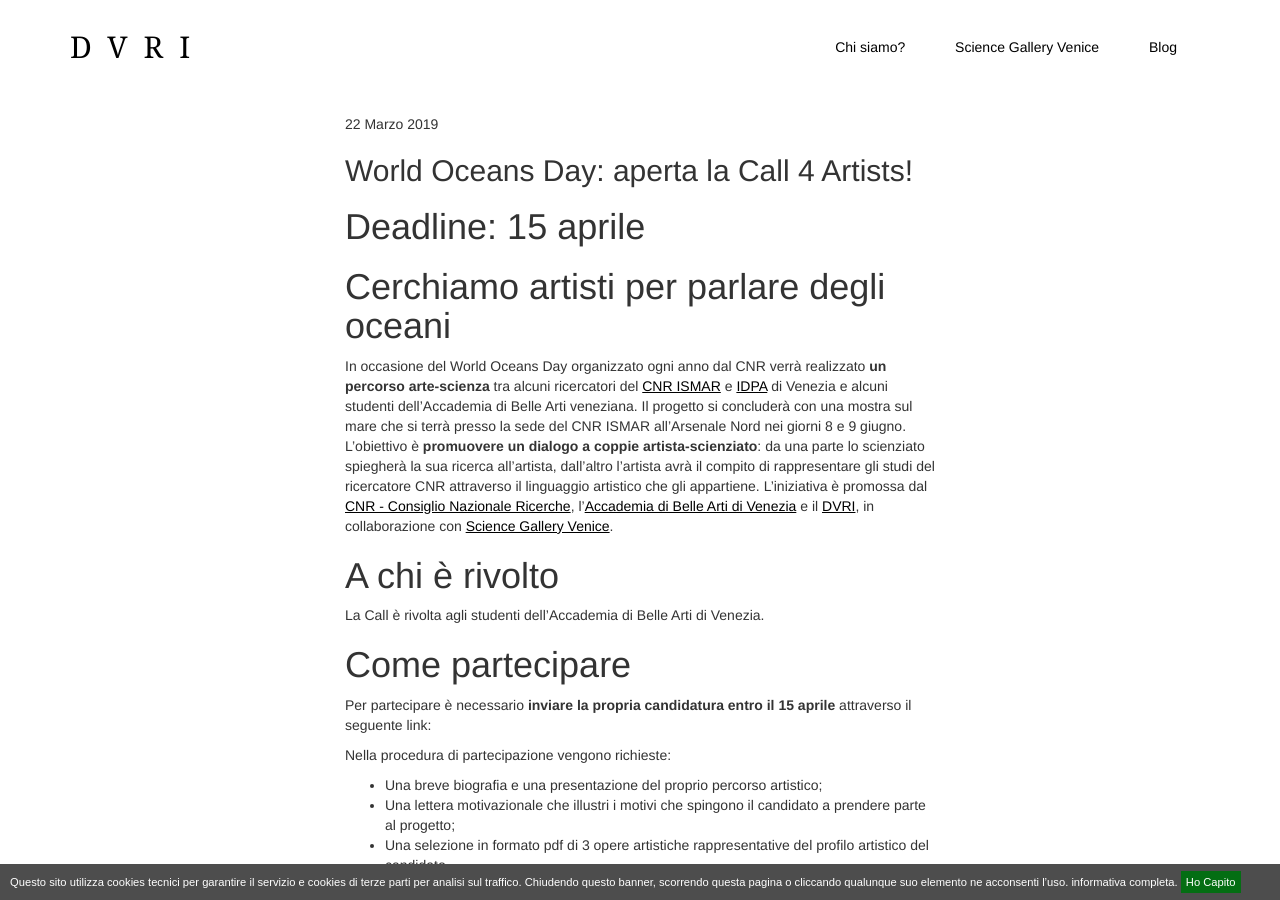
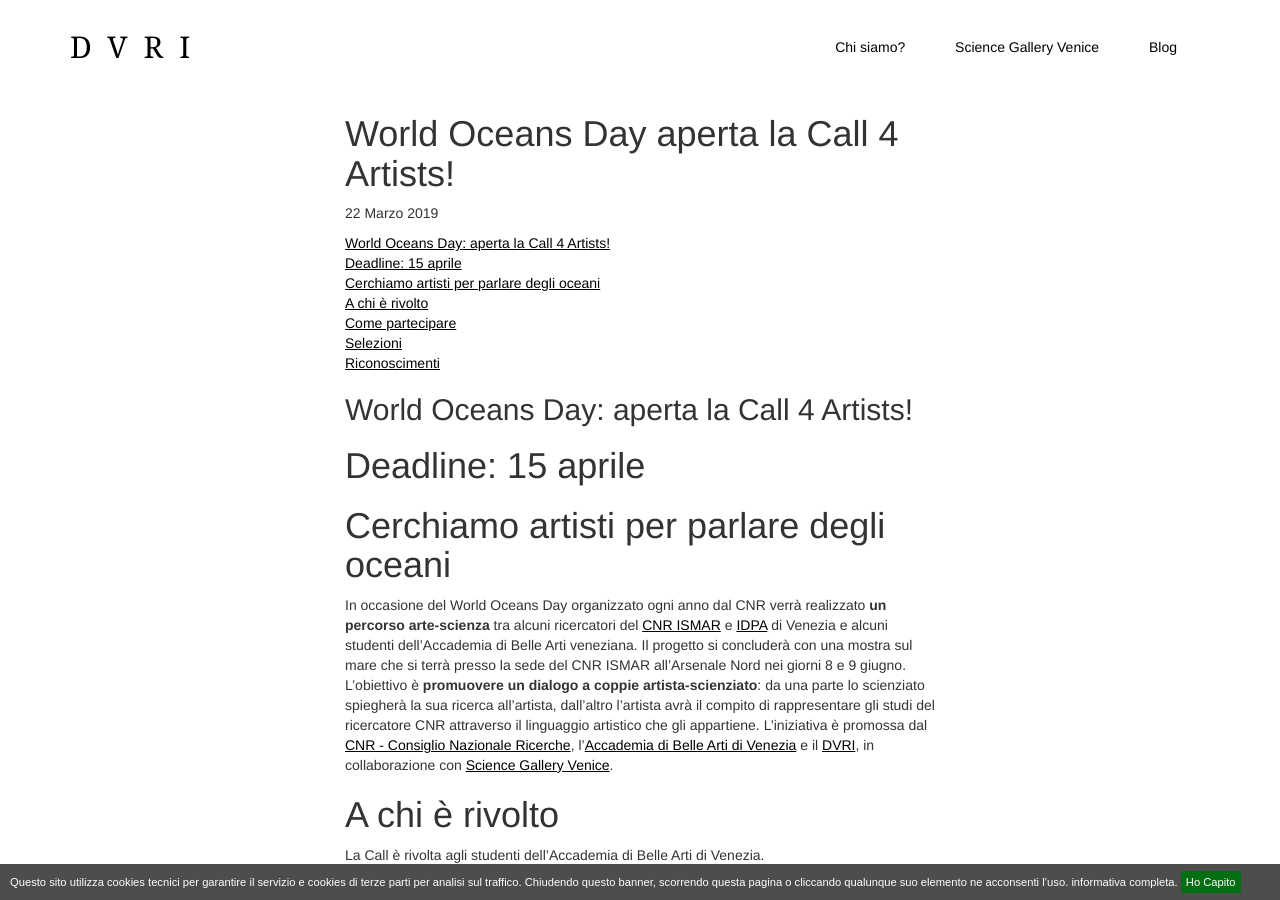
Before and after one commit to simonini/dvri-j-theme, a Jekyll site: the page built from _posts/2019-03-22-WorldOceanDay_call4artists.md, in a window 1280 px wide and 900 px high. Built offline with Jekyll 4.4.1, drawn with Linux system fonts in a browser that asks for light colours; our own code applies the rules of GitHub Pages for plain Markdown files; comment, search, counter and statistics services are not loaded; the table of contents is made by our own code.

Commit message:
fix due punti

```diff
--- a/_posts/2019-03-22-WorldOceanDay_call4artists.md
+++ b/_posts/2019-03-22-WorldOceanDay_call4artists.md
@@ -1,6 +1,6 @@
 ---
 layout: post
-title: World Oceans Day: aperta la Call 4 Artists!
+title: World Oceans Day aperta la Call 4 Artists!
 published: true
 toc: true
 ---
```
